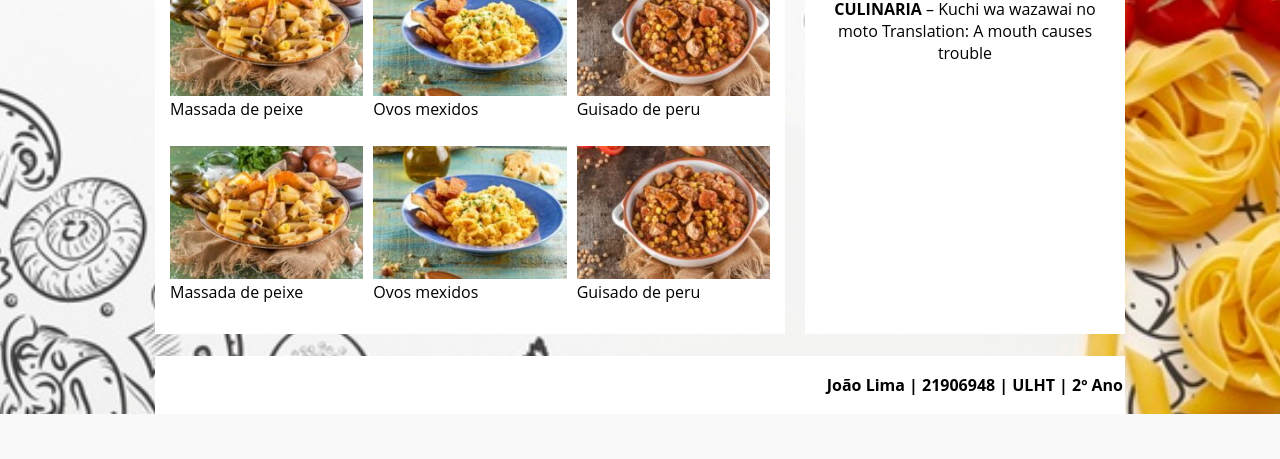
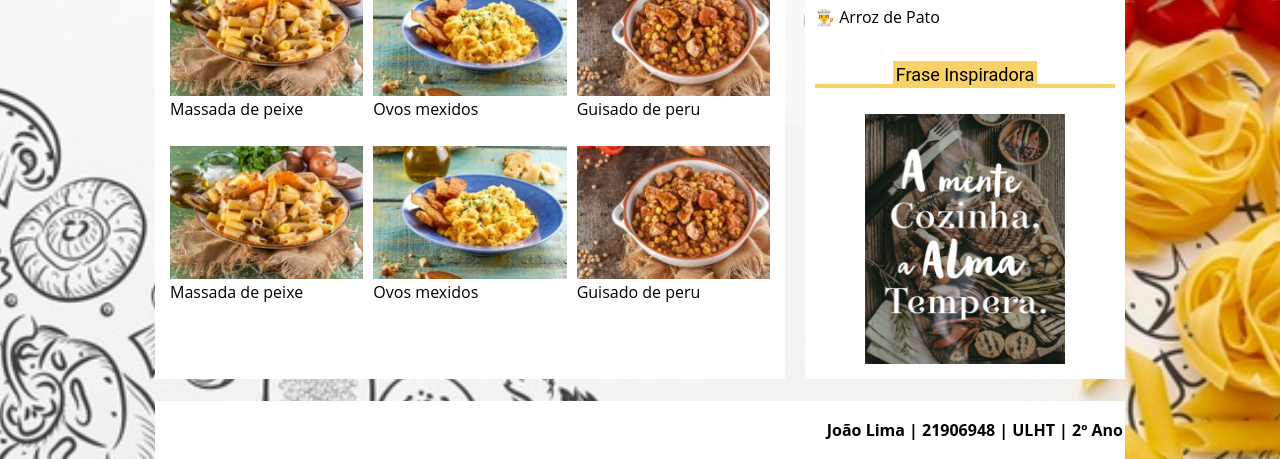
Before and after one commit to JoaoLima-21906948/JoDaCulinaria, a PHP site: page / in a window 1280 px wide. Shown: the part 1018-1477 px from the top of the page. Before the commit the page ends 1432 px from the top, so only its background shows below. Run offline with PHP 8.4, Linux system fonts and the light colour scheme.

Commit message:
Add files via upload

```diff
--- a/estilos.css
+++ b/estilos.css
@@ -210,7 +210,8 @@ body nav p a:active {
   }
 
   .column a:hover  {
-      color: red;
+    cursor: url('/images/fork.png'), auto;
+    color: red;
   }
 
 
@@ -232,4 +233,5 @@ body nav p a:active {
     -moz-transform: scale(1.1);
     -webkit-transform: scale(1.1);
     transform: scale(1.1);
+    cursor: url('/images/fork.png'), auto;
 }
--- a/index.html
+++ b/index.html
@@ -153,21 +153,25 @@
       <aside>
         <section>
           <h4 class="block-title" style="text-align: center;"><span style="background-color: rgb(248, 209, 103); padding: 3px;">Videos Populares</span></h4>
-          <iframe width="auto" height="315" src="https://www.youtube.com/watch?v=cwUajKqP-bs" frameborder="0"
-          allow="accelerometer; autoplay; clipboard-write; encrypted-media; gyroscope; picture-in-picture"
-          allowfullscreen></iframe>
+          <iframe width="300" height="200" src="https://www.youtube.com/embed/cwUajKqP-bs" title="YouTube video player" frameborder="0" allow="accelerometer;
+           autoplay; clipboard-write; encrypted-media; gyroscope; picture-in-picture" allowfullscreen></iframe>
+           <p style="text-align:left; margin-top: 2px;">&#128104&#8205&#127859 Caldeirada Portuguesa</p>
+        </section>
+        <hr>
+        <br>
+        <section>
+          <iframe width="300" height="200" src="https://www.youtube.com/embed/qULdIKFhG9Q" title="YouTube video player" frameborder="0" allow="accelerometer; autoplay;
+           clipboard-write; encrypted-media; gyroscope; picture-in-picture" allowfullscreen></iframe>
+           <p style="text-align:left; margin-top: 2px;">&#128104&#8205&#127859 Arroz de Pato</p>
         </section>
       </aside>
 
       <aside>
         <section>
-          <hr>
-          <h3>Frases:</h3>
-          <p><b>CULINARIA</b> – I no naka no kawazu, taikai wo sirazu
-            Translation: A frog in a well never knows the vast ocean</p>
-          <p><b>CULINARIA</b> – Kuchi wa wazawai no moto
-            Translation: A mouth causes trouble</p>
-          <br><br>
+          <br>
+          <h4 class="block-title" style="text-align: center;"><span style="background-color: rgb(248, 209, 103); padding: 3px;">Frase Inspiradora</span></h4>
+          <img width="200" height="250" src="images/frase1.png" alt="frase1">
+          <br>
         </section>
       </aside>
     </div>
```
Also changed, not shown: images/fork.png (added), images/frase1.png (added).
